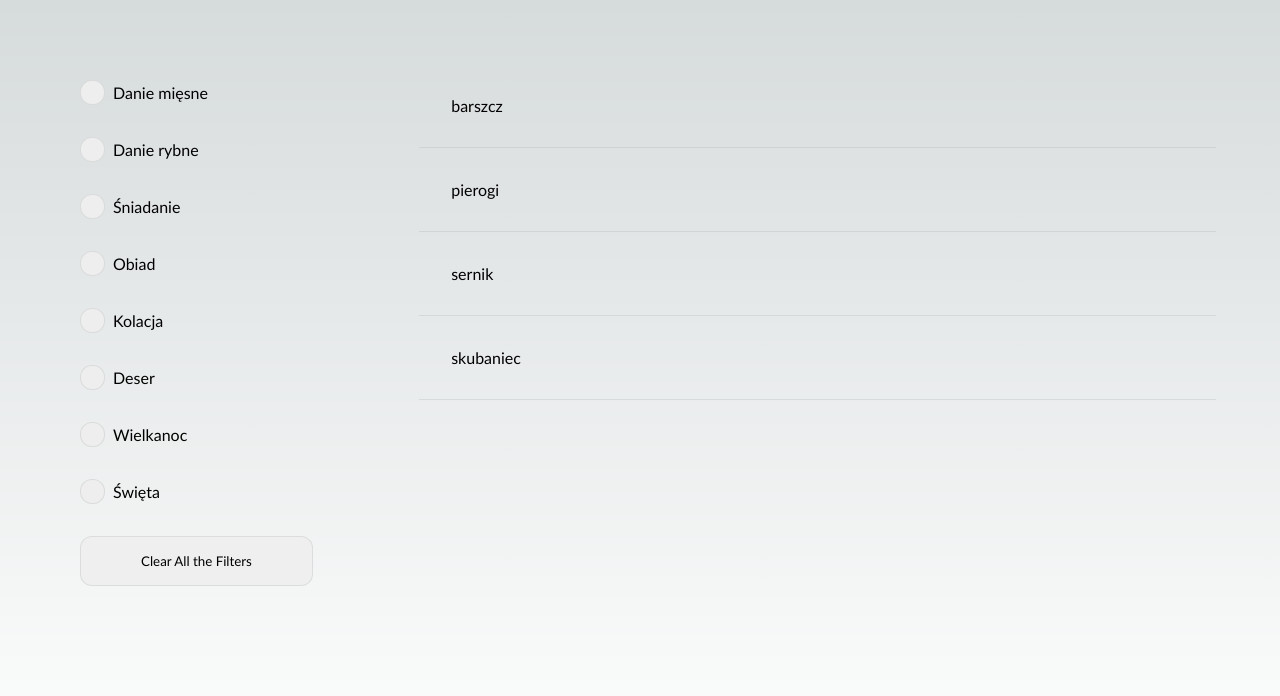
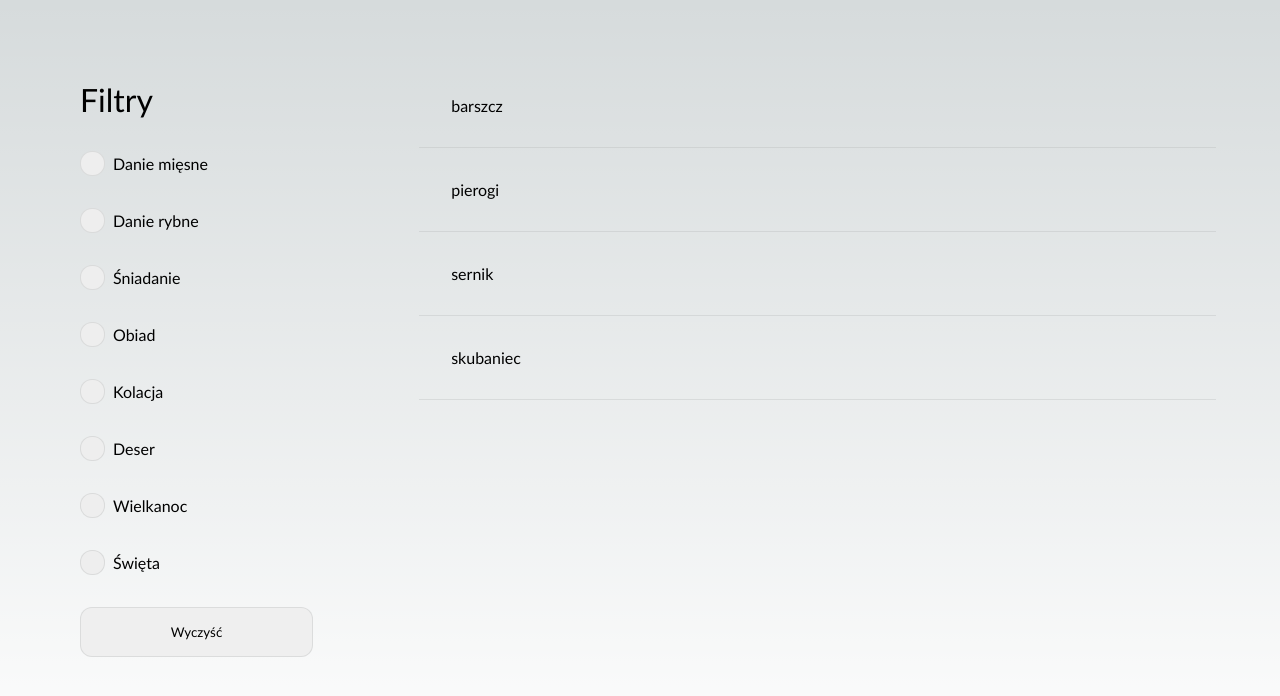
Before and after one commit to dominikabobik/cookbook, a Next.js app: page / in a window 1280 px wide. Shown: the top 696 px of the page. Built offline with nearby package versions, Linux system fonts and the light colour scheme.

Commit message:
custom checkboxes

```diff
--- a/components/filter.module.css
+++ b/components/filter.module.css
@@ -19,3 +19,7 @@
 .button:hover {
   transform: scale(1.05);
 }
+
+.title {
+  font-size: 2rem;
+}
--- a/components/filter.tsx
+++ b/components/filter.tsx
@@ -62,6 +62,7 @@ export const Filter = (): JSX.Element => {
 
   return (
     <div className={styles.container}>
+      <div className={styles.title}>Filtry</div>
       <Checkbox label="Danie mięsne" value={cntx.mieso} onChange={handleMieso} />
       <Checkbox label="Danie rybne" value={cntx.ryba} onChange={handleRyba} />
       <Checkbox label="Śniadanie" value={cntx.sniadanie} onChange={handleSniadanie} />
@@ -70,6 +71,6 @@ export const Filter = (): JSX.Element => {
       <Checkbox label="Deser" value={cntx.deser} onChange={handleDeser} />
       <Checkbox label="Wielkanoc" value={cntx.wielkanoc} onChange={handleWielkanoc} />
       <Checkbox label="Święta" value={cntx.swieta} onChange={handleSwieta} />
-      <button className={styles.button} onClick={handleButton}>Clear All the Filters</button>
+      <button className={styles.button} onClick={handleButton}>Wyczyść</button>
     </div>)
 }
```
